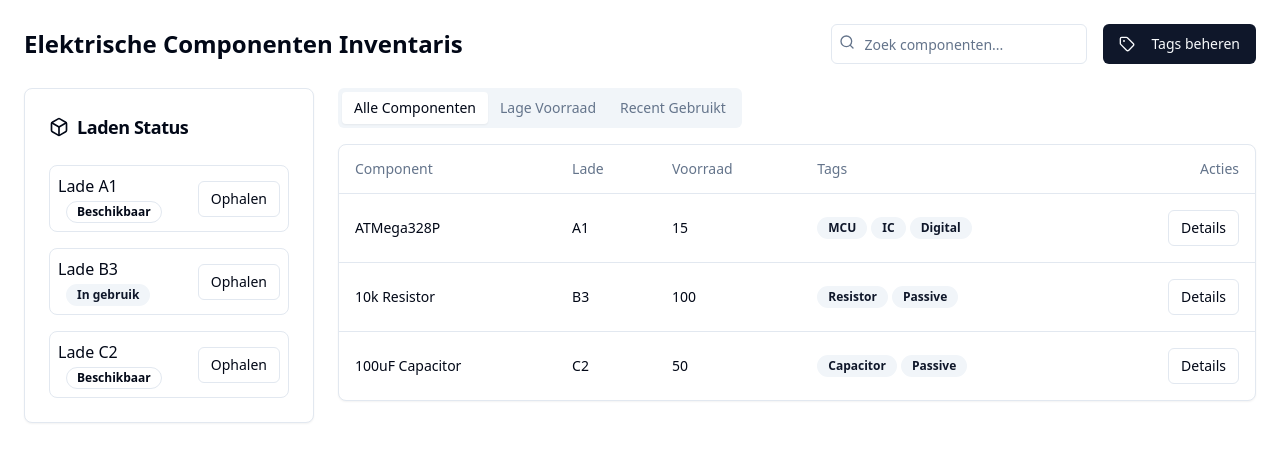
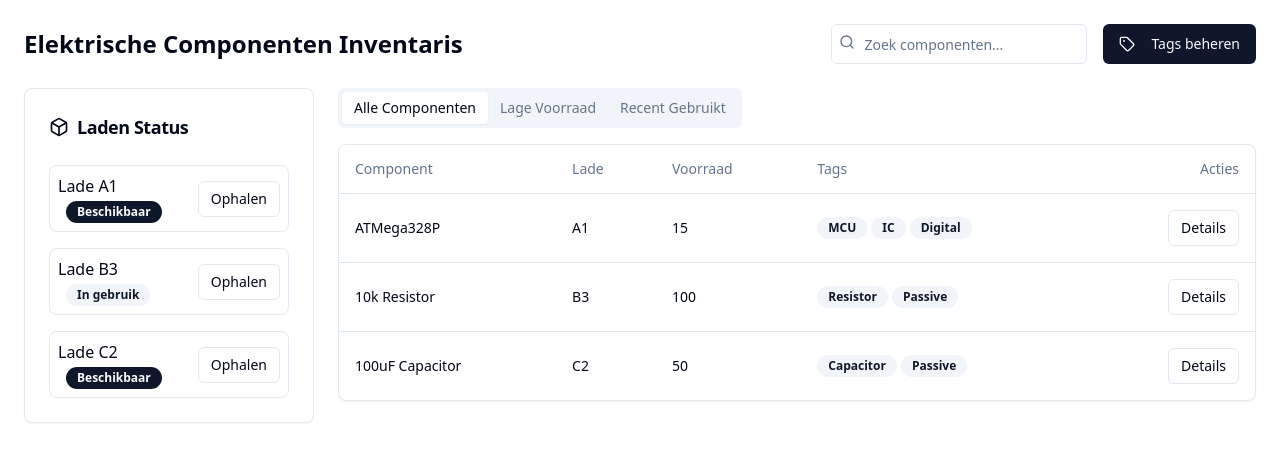
Before and after one commit to altanlabs/f3e20f-my-app, a React (Vite) app: page / in a window 1280 px wide. Shown: the top 462 px of the page. Built offline with nearby package versions, Linux system fonts and the light colour scheme; what @radix-ui/themes would draw is missing.

Commit message:
New commit

```diff
--- a/src/pages/index.tsx
+++ b/src/pages/index.tsx
@@ -53,7 +53,7 @@ export default function IndexPage() {
                 <div key={drawer.id} className="flex items-center justify-between p-2 border rounded-lg">
                   <div>
                     <span className="font-medium">Lade {drawer.id}</span>
-                    <Badge variant={drawer.status === 'available' ? 'success' : 'secondary'} className="ml-2">
+                    <Badge variant={drawer.status === 'available' ? 'default' : 'secondary'} className="ml-2">
                       {drawer.status === 'available' ? 'Beschikbaar' : 'In gebruik'}
                     </Badge>
                   </div>
```
